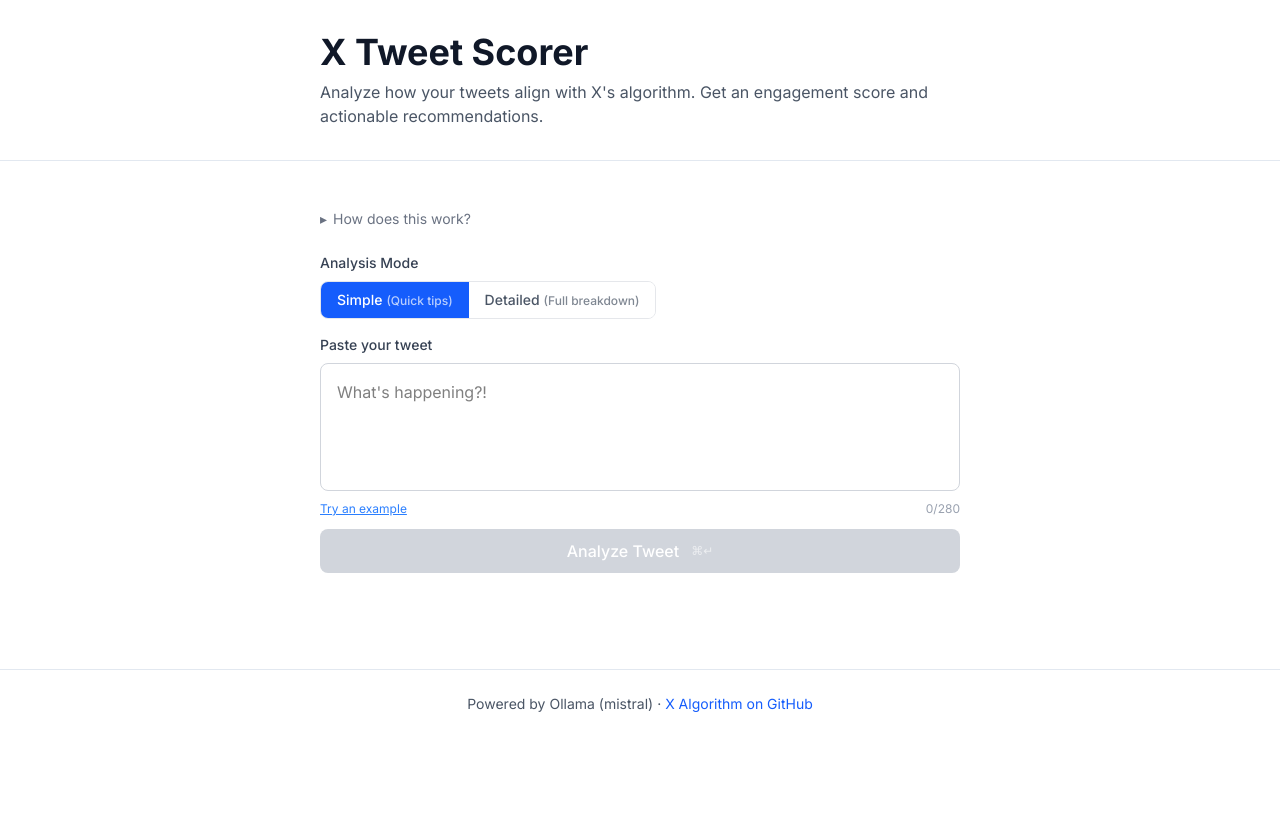
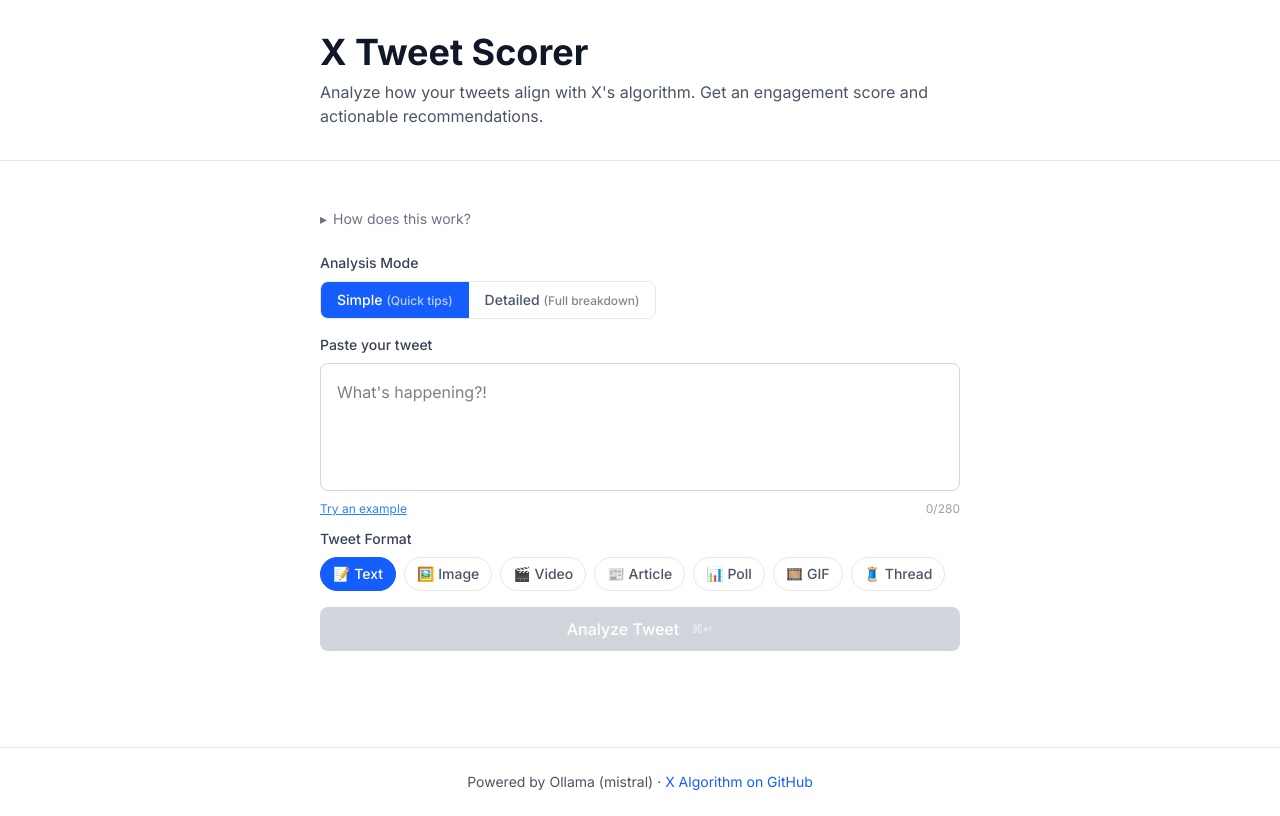
Before and after one commit to 0xarmagan/x-tweet-scorer, a Next.js app: page / in a window 1280 px wide. Built offline with nearby package versions, Linux system fonts and the light colour scheme; no server answers.

Commit message:
feat: add tweet format selector to TweetInput

```diff
--- a/app/components/TweetInput.tsx
+++ b/app/components/TweetInput.tsx
@@ -1,18 +1,30 @@
 'use client';
 
 import { useState, useRef, useEffect } from 'react';
+import { TweetFormat } from '@/lib/types';
 
 const SAMPLE_TWEET = "Just shipped a feature that cuts our API latency by 40%. The trick? Stop fetching data you don't need. Lazy loading isn't just for images.";
 const CHAR_LIMIT = 280;
 
+const FORMAT_OPTIONS: { value: TweetFormat; label: string; icon: string }[] = [
+  { value: 'text',    label: 'Text',    icon: '📝' },
+  { value: 'image',   label: 'Image',   icon: '🖼️' },
+  { value: 'video',   label: 'Video',   icon: '🎬' },
+  { value: 'article', label: 'Article', icon: '📰' },
+  { value: 'poll',    label: 'Poll',    icon: '📊' },
+  { value: 'gif',     label: 'GIF',     icon: '🎞️' },
+  { value: 'thread',  label: 'Thread',  icon: '🧵' },
+];
+
 interface TweetInputProps {
-  onSubmit: (tweet: string, mode: 'simple' | 'detailed') => void;
+  onSubmit: (tweet: string, mode: 'simple' | 'detailed', format: TweetFormat) => void;
   isLoading: boolean;
 }
 
 export function TweetInput({ onSubmit, isLoading }: TweetInputProps) {
   const [tweet, setTweet] = useState('');
   const [mode, setMode] = useState<'simple' | 'detailed'>('simple');
+  const [format, setFormat] = useState<TweetFormat>('text');
   const [showInfo, setShowInfo] = useState(false);
   const textareaRef = useRef<HTMLTextAreaElement>(null);
 
@@ -25,12 +37,12 @@ export function TweetInput({ onSubmit, isLoading }: TweetInputProps) {
 
   const handleSubmit = (e: React.FormEvent) => {
     e.preventDefault();
-    if (tweet.trim()) onSubmit(tweet, mode);
+    if (tweet.trim()) onSubmit(tweet, mode, format);
   };
 
   const handleKeyDown = (e: React.KeyboardEvent) => {
     if ((e.metaKey || e.ctrlKey) && e.key === 'Enter' && tweet.trim()) {
-      onSubmit(tweet, mode);
+      onSubmit(tweet, mode, format);
     }
   };
 
@@ -129,6 +141,26 @@ export function TweetInput({ onSubmit, isLoading }: TweetInputProps) {
           </div>
         </div>
 
+        <div className="mb-4">
+          <p className="text-sm font-medium text-gray-700 mb-2">Tweet Format</p>
+          <div className="flex flex-wrap gap-2">
+            {FORMAT_OPTIONS.map(({ value, label, icon }) => (
+              <button
+                key={value}
+                type="button"
+                onClick={() => setFormat(value)}
+                className={`px-3 py-1.5 text-sm font-medium rounded-full border transition-colors ${
+                  format === value
+                    ? 'bg-blue-600 text-white border-blue-600'
+                    : 'bg-white text-gray-600 border-gray-200 hover:bg-gray-50'
+                }`}
+              >
+                {icon} {label}
+              </button>
+            ))}
+          </div>
+        </div>
+
         <button
           type="submit"
           disabled={!tweet.trim() || isLoading}
```
Lines whose indentation alone changed are shown as unchanged.
